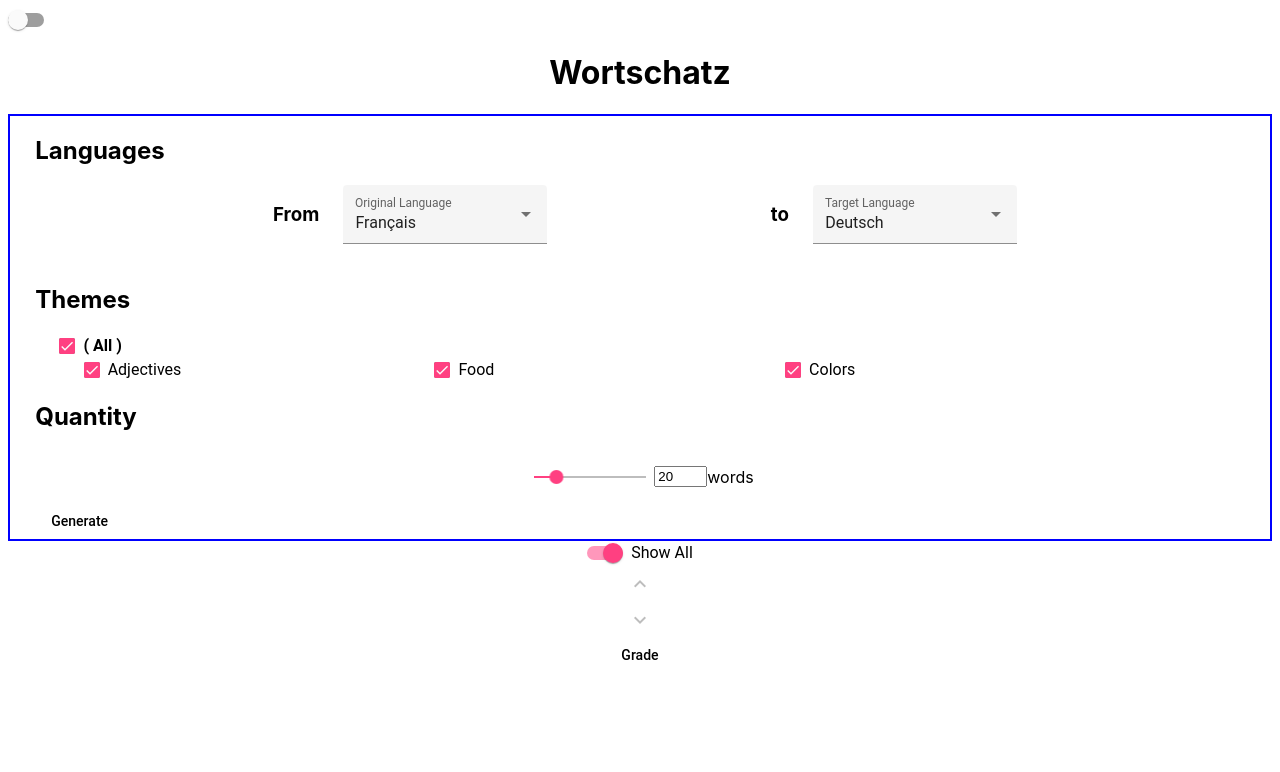
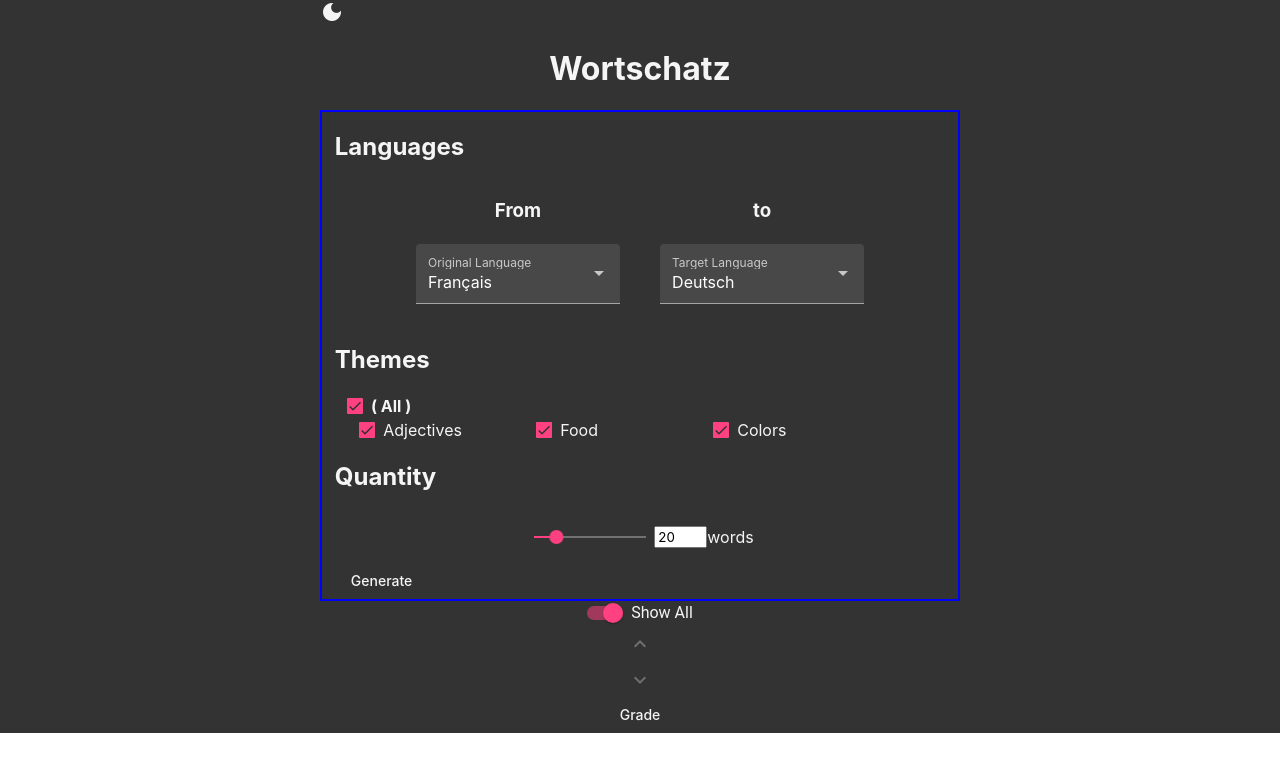
Before and after one commit to XavierDupuis/Wortschatz, an Angular app in the folder client/: page / in a window 1280 px wide. Shown: the top 772 px of the page. Built offline with nearby package versions, Linux system fonts and the light colour scheme.

Commit message:
light and dark mode functionnal

```diff
--- a/client/src/app/app.component.html
+++ b/client/src/app/app.component.html
@@ -1,5 +1,11 @@
-<div>
-    <mat-slide-toggle (click)="togglePageTheme()"></mat-slide-toggle>
+<div [class]="currentTheme">
+    <div class="page">
+        <div class="theme-selector" (click)="togglePageTheme()">
+            <mat-icon class="icon" *ngIf="isCurrentThemeDark(); else light_theme">dark_mode</mat-icon>
+            <ng-template #light_theme>
+                <mat-icon class="icon">light_mode</mat-icon>
+            </ng-template>
+        </div>
         <h1>Wortschatz</h1>
         <div class="selectors">
             <app-language-selector></app-language-selector>
@@ -8,4 +14,5 @@
         </div>
         <app-words-list></app-words-list>
     </div>
+</div>
 <router-outlet></router-outlet>
--- a/client/src/app/app.component.scss
+++ b/client/src/app/app.component.scss
@@ -1,18 +1,13 @@
-:host {
-    font-family: -apple-system, BlinkMacSystemFont, 'Segoe UI', Roboto, Helvetica, Arial, sans-serif, 'Apple Color Emoji', 'Segoe UI Emoji',
-        'Segoe UI Symbol';
-    // color: #333;
-    // box-sizing: border-box;
-    -webkit-font-smoothing: antialiased;
-    -moz-osx-font-smoothing: grayscale;
-}
-
-h1 {
-    display: flex;
-    justify-content: center;
-}
-
 .selectors {
     border: 2px solid blue;
     padding: 0 2% 0 2%;
 }
+
+.page {
+    margin: 0 25% 0 25%;
+}
+
+.theme-selector {
+    width: fit-content;
+    cursor: pointer;
+}
--- a/client/src/app/app.component.ts
+++ b/client/src/app/app.component.ts
@@ -9,6 +9,10 @@ export class AppComponent {
     currentTheme = 'dark-theme';
 
     togglePageTheme() {
-        this.currentTheme = this.currentTheme === 'dark-theme' ? 'light-theme' : 'dark-theme';
+        this.currentTheme = this.isCurrentThemeDark() ? 'light-theme' : 'dark-theme';
+    }
+
+    isCurrentThemeDark() {
+        return this.currentTheme === 'dark-theme';
     }
 }
--- a/client/src/styles.scss
+++ b/client/src/styles.scss
@@ -1,63 +1,61 @@
-@use '@angular/material' as mat;
-@include mat.core();
-$primary: mat.define-palette(mat.$indigo-palette, 500);
-$accent: mat.define-palette(mat.$pink-palette, A200, A100, A400);
-$warn: mat.define-palette(mat.$red-palette);
+@import '~@angular/material/theming';
+@include mat-core();
 
-$project-theme: mat.define-light-theme(
-    (
-        color: (
-            primary: $primary,
-            accent: $accent,
-            warn: $warn,
-        ),
-    )
+$mat-primary-scheme: (
+    100: #c5cae9,
+    500: #61699a,
+    700: #303f9f,
+    contrast: (
+        100: rgba(0, 0, 0, 0.87),
+        500: #ffffff,
+        700: #ffffff,
+    ),
 );
+$mat-accent-scheme: (
+    100: #ff80ab,
+    500: #ff4081,
+    700: #f50057,
+    contrast: (
+        100: rgba(0, 0, 0, 0.87),
+        500: rgba(0, 0, 0, 0.87),
+        700: #ffffff,
+    ),
+);
+$mat-primary-palette: mat-palette($mat-primary-scheme);
+$mat-accent-palette: mat-palette($mat-accent-scheme);
 
-// Emit theme-dependent styles for common features used across multiple components.
-@include mat.core-theme($project-theme);
+$app-light-theme: mat-light-theme($mat-primary-palette, $mat-accent-palette);
 
-// Emit styles for MatButton based on `$my-theme`. Because the configuration
-// passed to `define-light-theme` omits typography, `button-theme` will not
-// emit any typography styles.
-@include mat.button-theme($project-theme);
-@include mat.all-component-themes($project-theme);
-// @use '@angular/material' as mat;
+.light-theme {
+    @include angular-material-theme($app-light-theme);
+    background-color: rgb(255, 254, 194);
+}
 
-// @include mat.core();
+$app-dark-theme: mat-dark-theme($mat-primary-palette, $mat-accent-palette);
 
-// // Define a light theme
-// $light-primary: mat.define-palette(mat.$indigo-palette);
-// $light-accent: mat.define-palette(mat.$pink-palette);
-// $light-theme: mat.define-light-theme(
-//     (
-//         color: (
-//             primary: $light-primary,
-//             accent: $light-accent,
-//         ),
-//     )
-// );
+.dark-theme {
+    @include angular-material-theme($app-dark-theme);
 
-// // Define a dark theme
-// $dark-primary: mat.define-palette(mat.$pink-palette);
-// $dark-accent: mat.define-palette(mat.$blue-gray-palette);
-// $dark-theme: mat.define-dark-theme(
-//     (
-//         color: (
-//             primary: $dark-primary,
-//             accent: $dark-accent,
-//         ),
-//     )
-// );
+    background-color: #333;
+    color: whitesmoke;
+}
 
-// .dark-theme {
-//     // @include mat.core-theme($dark-theme);
-//     // @include mat.button-theme($dark-theme);
-//     @include mat.all-component-themes($dark-theme);
-// }
+* {
+    font-family: -apple-system, BlinkMacSystemFont, 'Segoe UI', Roboto, Helvetica, Arial, sans-serif, 'Apple Color Emoji', 'Segoe UI Emoji',
+        'Segoe UI Symbol';
+    // color: #333;
+    // box-sizing: border-box;
+    -webkit-font-smoothing: antialiased;
+    -moz-osx-font-smoothing: grayscale;
+}
 
-// .light-theme {
-//     // @include mat.core-color($light-theme);
-//     // @include mat.button-color($light-theme);
-//     @include mat.all-component-themes($light-theme);
-// }
+html,
+body {
+    height: 100%;
+    margin: 0;
+}
+
+h1 {
+    display: flex;
+    justify-content: center;
+}
```
Lines whose indentation alone changed are shown as unchanged.
